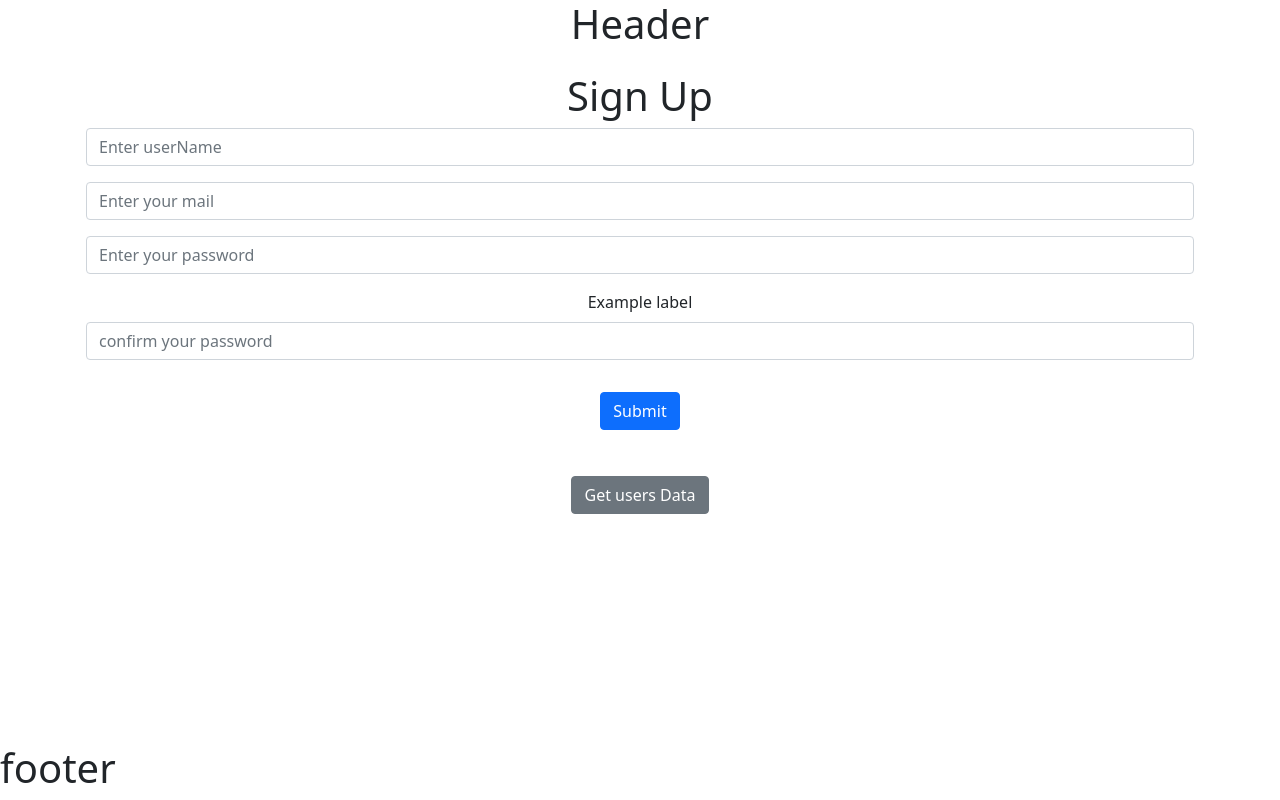
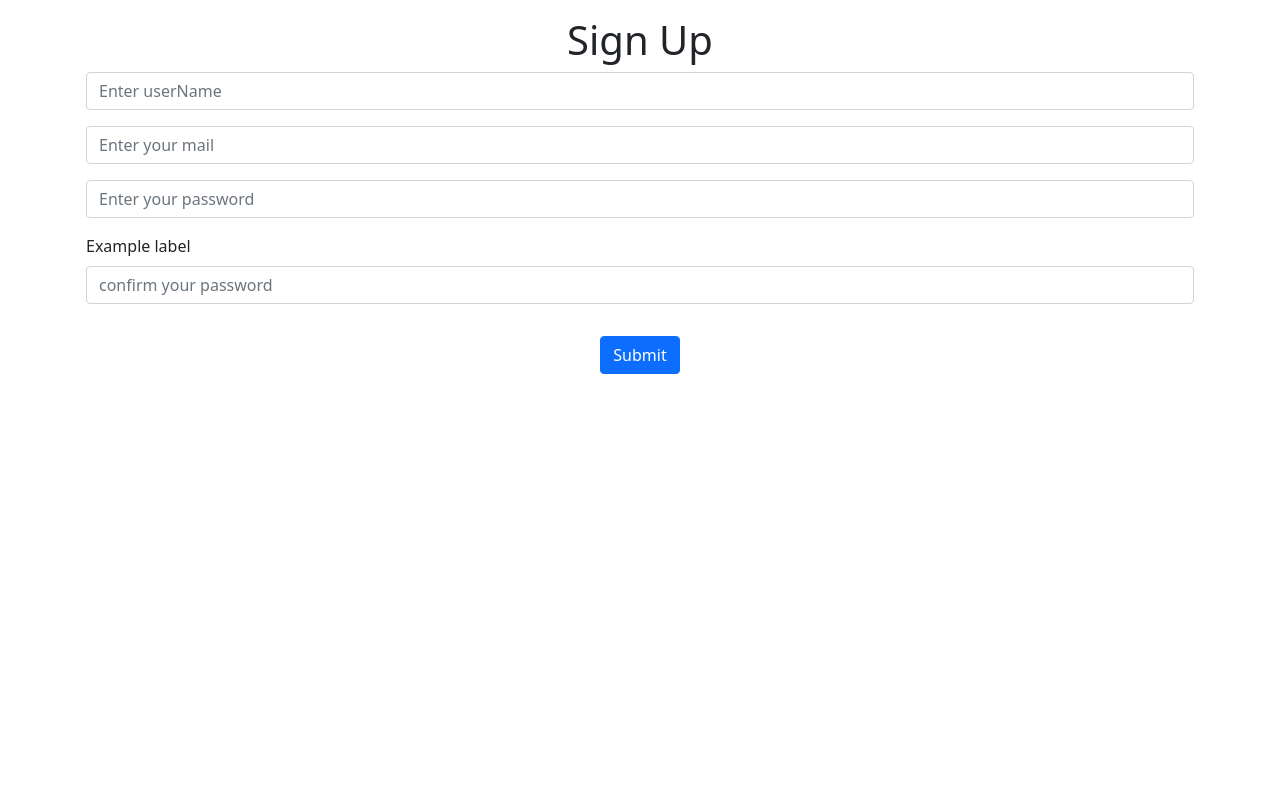
Before and after one commit to saipraneethkeerthi/react-client-server, a React (Create React App) app in the folder client/: page /login in a window 1280 px wide. Built offline with nearby package versions, Linux system fonts and the light colour scheme.

Commit message:
added routes to client

```diff
--- a/client/package.json
+++ b/client/package.json
@@ -11,6 +11,7 @@
     "proxy": "^1.0.2",
     "react": "^17.0.2",
     "react-dom": "^17.0.2",
+    "react-router-dom": "^5.2.0",
     "react-scripts": "4.0.3",
     "web-vitals": "^1.1.2"
   },
--- a/client/src/App.js
+++ b/client/src/App.js
@@ -1,5 +1,4 @@
-import logo from './logo.svg';
-import './App.css';
+import {BrowserRouter as Router,Route,Switch} from "react-router-dom";
 import SignUp from './components/SignUp'
 import Header from './components/Header'
 import Footer from './components/Footer'
@@ -8,14 +7,19 @@ import Body from './components/Body'
 
 
 function App() {
+  const PageRender=(Page)=>{
+    return <Page/>
+  }
   return (
-    <div className="App">
-      <Header/>
-      <SignUp/>
-      <Body/>
-      <Footer/>
+    < >
+      <Router>
+        <Switch>
+          <Route exact path="/register" render={()=>PageRender(SignUp)}/>
+          <Route exact path="/login" render={()=>PageRender(SignUp)}/>
+        </Switch>
+      </Router>
 
-    </div>
+    </>
   );
 }
 
```
Also changed, not shown: client/src/components/Login/index.js (+21 -0 lines), 1 other file (tests, documents, lock files or other folders).
